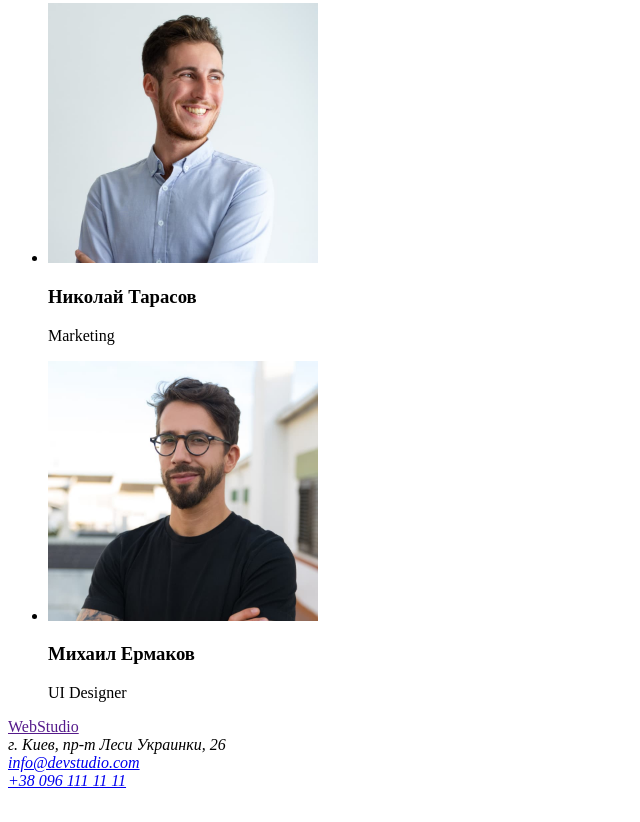
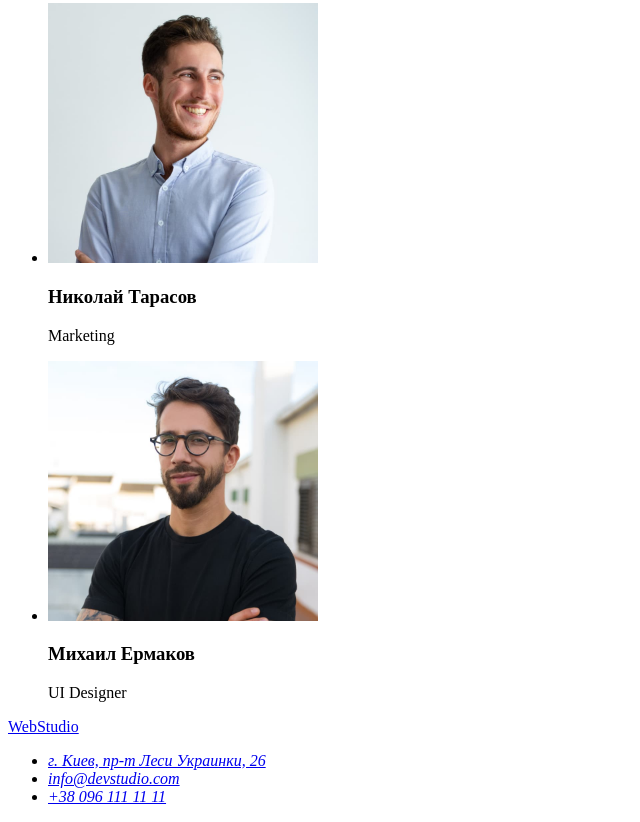
Before and after one commit to VladymyrBolgov/goit-markup-hw-01, a plain HTML site: page index.html in a window 1280 px wide. Shown: the part 2369-3191 px from the top of the page, without its empty margins (0-640 px from the left). Before the commit the page ends 3167 px from the top, so only its background shows below. Drawn offline with Linux system fonts and the light colour scheme.

Commit message:
исправил footer

```diff
--- a/index.html
+++ b/index.html
@@ -91,10 +91,14 @@
             </section>
         </main>
         <footer>
-            <a href="">WebStudio</a>
-            <address>г. Киев, пр-т Леси Украинки, 26</address>
-            <address><a href="mailto:info@devstudio.com">info@devstudio.com</a></address>
-            <address><a href="tel:+380961111111">+38 096 111 11 11</a></address>
+            <a href="logo">WebStudio</a> <!-- вот с этим не совсем понял как  мне logo сделать?-->
+            <address>
+                <ul>
+                    <li><a href="https://www.google.com.ua/maps/place/%D0%B1%D1%83%D0%BB.+%D0%9B%D0%B5%D1%81%D0%B8+%D0%A3%D0%BA%D1%80%D0%B0%D0%B8%D0%BD%D0%BA%D0%B8,+26,+%D0%9A%D0%B8%D0%B5%D0%B2,+02000/@50.4265807,30.5361971,17z/data=!3m1!4b1!4m5!3m4!1s0x40d4cf0e033ecbe9:0x57a4dffefec77da0!8m2!3d50.4265807!4d30.5383858?hl=ru" target="_blank" >г. Киев, пр-т Леси Украинки, 26</a></li>
+                    <li><a href="mailto:info@devstudio.com">info@devstudio.com</a></li>
+                    <li><a href="tel:+380961111111">+38 096 111 11 11</a></li>
+                </ul>
+            </address>
         </footer>
    </body>
 </html>
```
